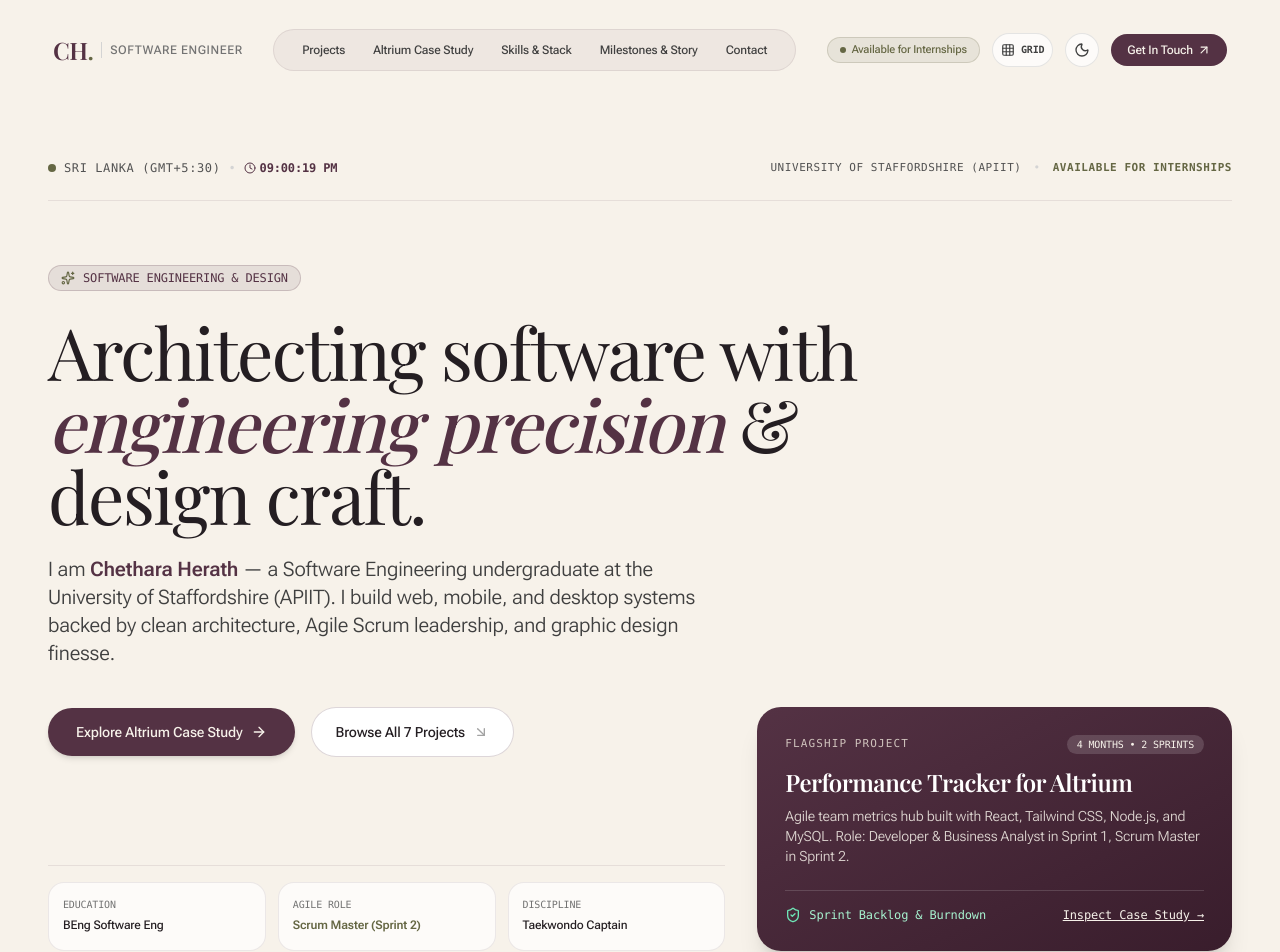
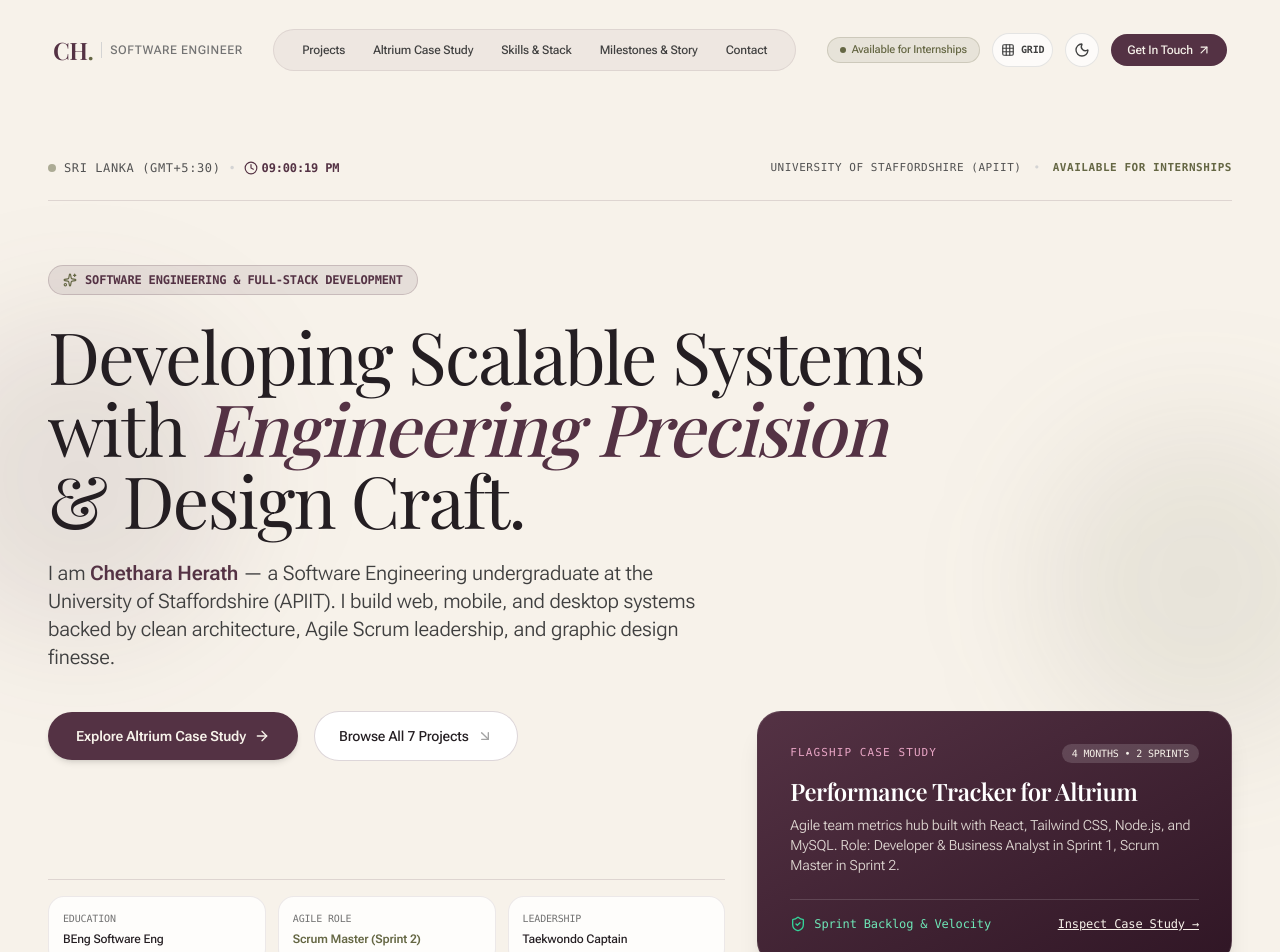
Before and after one commit to chetharaherath-creator/portfolio, a React (Vite) app: page / in a window 1280 px wide. Shown: the top 952 px of the page. Built offline with nearby package versions, Linux system fonts and the light colour scheme; a web font is replaced by a local one.

Commit message:
Fix dark mode contrast and background sync, upgrade hero headline to executive title casing with capital E

```diff
--- a/index.html
+++ b/index.html
@@ -11,7 +11,7 @@
     <link rel="preconnect" href="https://fonts.gstatic.com" crossorigin>
     <link href="https://fonts.googleapis.com/css2?family=Playfair+Display:ital,wght@0,400;0,500;0,600;0,700;1,400;1,600&family=Roboto+Flex:wght@300;400;500;600;700&family=Cormorant+Garamond:ital,wght@0,400;0,600;1,400&display=swap" rel="stylesheet">
   </head>
-  <body class="bg-[#F7F2EA] text-[#241E22] antialiased selection:bg-[#543244] selection:text-[#F7F2EA] overflow-x-hidden transition-colors duration-300">
+  <body class="bg-[#F7F2EA] dark:bg-[#121011] text-[#241E22] dark:text-[#F4EFEA] antialiased selection:bg-[#543244] selection:text-[#F7F2EA] overflow-x-hidden transition-colors duration-300">
     <div id="root"></div>
     <script type="module" src="/src/main.tsx"></script>
   </body>
--- a/src/App.tsx
+++ b/src/App.tsx
@@ -22,7 +22,7 @@ export function App() {
   }, [darkMode]);
 
   return (
-    <div className={`min-h-screen relative font-sans ${gridActive ? 'mobius-grid-active' : ''}`}>
+    <div className={`min-h-screen relative font-sans bg-[#F7F2EA] dark:bg-[#121011] text-[#241E22] dark:text-[#F4EFEA] transition-colors duration-300 ${gridActive ? 'mobius-grid-active' : ''}`}>
       {/* Möbius Alignment Grid Overlay (Ctrl+G) */}
       <GridOverlay visible={gridActive} onToggle={() => setGridActive(!gridActive)} />
 
--- a/src/components/AltriumDeepDive.tsx
+++ b/src/components/AltriumDeepDive.tsx
@@ -70,7 +70,7 @@ export const AltriumDeepDive: React.FC = () => {
                 className="grid grid-cols-1 lg:grid-cols-12 gap-8 items-stretch"
               >
                 {/* Sprint 2 Lead Card (7 cols) */}
-                <div className="lg:col-span-7 p-7 sm:p-8 rounded-3xl bg-white/80 dark:bg-[#201B1E] border border-[#543244]/15 dark:border-white/10 shadow-xs flex flex-col justify-between">
+                <div className="lg:col-span-7 p-7 sm:p-8 rounded-3xl bg-white/85 dark:bg-[#1D181B] border border-[#543244]/15 dark:border-white/10 shadow-xs flex flex-col justify-between">
                   <div>
                     <div className="flex items-center gap-2 mb-4">
                       <span className="px-3 py-1 rounded-full text-xs font-mono font-medium bg-[#656744]/15 text-[#656744] border border-[#656744]/25 uppercase">
@@ -190,7 +190,7 @@ export const AltriumDeepDive: React.FC = () => {
                 transition={{ duration: 0.2 }}
                 className="grid grid-cols-1 lg:grid-cols-12 gap-8 items-stretch"
               >
-                <div className="lg:col-span-7 p-7 sm:p-8 rounded-3xl bg-white/80 dark:bg-[#201B1E] border border-[#543244]/15 dark:border-white/10 shadow-xs flex flex-col justify-between">
+                <div className="lg:col-span-7 p-7 sm:p-8 rounded-3xl bg-white/85 dark:bg-[#1D181B] border border-[#543244]/15 dark:border-white/10 shadow-xs flex flex-col justify-between">
                   <div>
                     <div className="flex items-center gap-2 mb-4">
                       <span className="px-3 py-1 rounded-full text-xs font-mono font-medium bg-[#543244]/15 text-[#543244] dark:text-[#EFE7DB] border border-[#543244]/25 uppercase">
--- a/src/components/ContactSection.tsx
+++ b/src/components/ContactSection.tsx
@@ -91,7 +91,7 @@ export const ContactSection: React.FC = () => {
         <div className="grid grid-cols-1 lg:grid-cols-12 gap-10">
           {/* Contact Details (5 cols) */}
           <div className="lg:col-span-5 space-y-6">
-            <div className="p-6 sm:p-7 rounded-3xl bg-white/80 dark:bg-[#201B1E] border border-[#543244]/15 dark:border-white/10 shadow-xs space-y-4">
+            <div className="p-6 sm:p-7 rounded-3xl bg-white/85 dark:bg-[#1D181B] border border-[#543244]/15 dark:border-white/10 shadow-xs space-y-4">
               <h3 className="font-serif text-xl font-semibold text-[#543244] dark:text-[#EFE7DB]">
                 Direct Contacts
               </h3>
@@ -203,7 +203,7 @@ export const ContactSection: React.FC = () => {
           </div>
 
           {/* Form (7 cols) */}
-          <div className="lg:col-span-7 p-6 sm:p-8 rounded-3xl bg-white/80 dark:bg-[#201B1E] border border-[#543244]/15 dark:border-white/10 shadow-xs">
+          <div className="lg:col-span-7 p-6 sm:p-8 rounded-3xl bg-white/85 dark:bg-[#1D181B] border border-[#543244]/15 dark:border-white/10 shadow-xs">
             <h3 className="font-serif text-2xl font-semibold text-[#543244] dark:text-[#EFE7DB] mb-2">
               Send a Message
             </h3>
--- a/src/components/Hero.tsx
+++ b/src/components/Hero.tsx
@@ -1,6 +1,6 @@
 import React, { useState, useEffect } from 'react';
 import { motion } from 'framer-motion';
-import { ArrowDownRight, Sparkles, Terminal, ShieldCheck, Clock, ArrowRight } from 'lucide-react';
+import { ArrowDownRight, Sparkles, ShieldCheck, Clock, ArrowRight } from 'lucide-react';
 import { portfolioData } from '../data/portfolioData';
 
 export const Hero: React.FC = () => {
@@ -26,44 +26,44 @@ export const Hero: React.FC = () => {
 
   return (
     <section className="relative pt-32 pb-16 md:pt-40 md:pb-24 overflow-hidden">
-      {/* Subtle ambient gradients using Pantone Plum and Olive */}
-      <div className="absolute top-1/4 -left-20 w-80 h-80 rounded-full bg-[#543244]/8 dark:bg-[#543244]/20 blur-3xl pointer-events-none" />
-      <div className="absolute top-1/3 -right-20 w-80 h-80 rounded-full bg-[#656744]/8 dark:bg-[#656744]/20 blur-3xl pointer-events-none" />
+      {/* Ambient background glows */}
+      <div className="absolute top-1/4 -left-20 w-80 h-80 rounded-full bg-[#543244]/10 dark:bg-[#CE8CAE]/10 blur-3xl pointer-events-none" />
+      <div className="absolute top-1/3 -right-20 w-80 h-80 rounded-full bg-[#656744]/10 dark:bg-[#B5BC7E]/10 blur-3xl pointer-events-none" />
 
       <div className="max-w-7xl mx-auto px-6 md:px-12 relative z-10">
         {/* Top Status Bar */}
-        <div className="flex flex-wrap items-center justify-between gap-4 pb-6 border-b border-[#543244]/10 dark:border-white/10 text-xs font-mono text-neutral-600 dark:text-neutral-400">
+        <div className="flex flex-wrap items-center justify-between gap-4 pb-6 border-b border-[#543244]/15 dark:border-white/10 text-xs font-mono text-neutral-600 dark:text-neutral-400">
           <div className="flex items-center gap-2">
-            <span className="w-2 h-2 rounded-full bg-[#656744]" />
+            <span className="w-2 h-2 rounded-full bg-[#656744] dark:bg-[#B5BC7E] animate-pulse" />
             <span className="tracking-wider uppercase">Sri Lanka (GMT+5:30)</span>
             <span className="text-neutral-300 dark:text-neutral-700">•</span>
-            <div className="flex items-center gap-1 font-semibold text-[#543244] dark:text-[#EFE7DB]">
-              <Clock className="w-3 h-3" />
-              <span>{sriLankaTime || '19:40:00 PM'}</span>
+            <div className="flex items-center gap-1 font-semibold text-[#543244] dark:text-[#E8A5C5]">
+              <Clock className="w-3.5 h-3.5" />
+              <span>{sriLankaTime || '20:45:00 PM'}</span>
             </div>
           </div>
 
           <div className="flex items-center gap-3 tracking-wider uppercase text-[11px]">
             <span>University of Staffordshire (APIIT)</span>
             <span className="text-neutral-300 dark:text-neutral-700">•</span>
-            <span className="text-[#656744] font-semibold">Available for Internships</span>
+            <span className="text-[#656744] dark:text-[#B5BC7E] font-semibold">Available for Internships</span>
           </div>
         </div>
 
-        {/* Elegant Editorial Headline */}
+        {/* Executive Headline with Capital E in Engineering */}
         <div className="mt-12 md:mt-16 max-w-4xl">
           <motion.div
             initial={{ opacity: 0, y: 16 }}
             animate={{ opacity: 1, y: 0 }}
             transition={{ duration: 0.5 }}
           >
-            <div className="inline-flex items-center gap-2 px-3 py-1 rounded-full bg-[#543244]/10 dark:bg-[#543244]/25 text-[#543244] dark:text-[#EFE7DB] text-xs font-mono font-medium mb-6 border border-[#543244]/20">
-              <Sparkles className="w-3.5 h-3.5 text-[#656744]" />
-              <span>SOFTWARE ENGINEERING & DESIGN</span>
+            <div className="inline-flex items-center gap-2 px-3.5 py-1.5 rounded-full bg-[#543244]/10 dark:bg-[#CE8CAE]/20 text-[#543244] dark:text-[#E8A5C5] text-xs font-mono font-semibold mb-6 border border-[#543244]/20 dark:border-[#CE8CAE]/30">
+              <Sparkles className="w-3.5 h-3.5 text-[#656744] dark:text-[#B5BC7E]" />
+              <span>SOFTWARE ENGINEERING & FULL-STACK DEVELOPMENT</span>
             </div>
 
-            <h1 className="font-serif text-4xl sm:text-6xl lg:text-7xl font-normal tracking-tight leading-[1.12] text-[#241E22] dark:text-[#F7F2EA]">
-              Architecting software with <span className="italic font-medium text-[#543244] dark:text-[#D19BB8]">engineering precision</span> & design craft.
+            <h1 className="font-serif text-4xl sm:text-6xl lg:text-7xl font-normal tracking-tight leading-[1.12] text-[#241E22] dark:text-[#F4EFEA]">
+              Developing Scalable Systems with <span className="italic font-medium text-[#543244] dark:text-[#E8A5C5]">Engineering Precision</span> & Design Craft.
             </h1>
           </motion.div>
 
@@ -73,18 +73,18 @@ export const Hero: React.FC = () => {
             transition={{ duration: 0.5, delay: 0.1 }}
             className="mt-6 text-base sm:text-lg md:text-xl text-neutral-700 dark:text-neutral-300 font-sans leading-relaxed max-w-2xl font-light"
           >
-            I am <strong className="font-semibold text-[#543244] dark:text-[#F7F2EA]">Chethara Herath</strong> — a Software Engineering undergraduate at the University of Staffordshire (APIIT). I build web, mobile, and desktop systems backed by clean architecture, Agile Scrum leadership, and graphic design finesse.
+            I am <strong className="font-semibold text-[#543244] dark:text-[#F4EFEA]">Chethara Herath</strong> — a Software Engineering undergraduate at the University of Staffordshire (APIIT). I build web, mobile, and desktop systems backed by clean architecture, Agile Scrum leadership, and graphic design finesse.
           </motion.p>
         </div>
 
-        {/* Action Buttons & Featured Altrium Spotlight */}
+        {/* Action Controls & Altrium Case Study Spotlight */}
         <div className="mt-10 grid grid-cols-1 lg:grid-cols-12 gap-8 items-stretch">
-          {/* Left Buttons & Badges (7 cols) */}
+          {/* Left Controls & Badges (7 cols) */}
           <div className="lg:col-span-7 flex flex-col justify-between space-y-6">
             <div className="flex flex-wrap items-center gap-4">
               <a
                 href="#altrium"
-                className="group inline-flex items-center gap-2 px-7 py-3.5 rounded-full bg-[#543244] hover:bg-[#3C1F2F] text-[#F7F2EA] font-sans font-medium text-sm shadow-md transition-all duration-200"
+                className="group inline-flex items-center gap-2 px-7 py-3.5 rounded-full bg-[#543244] dark:bg-[#CE8CAE] text-[#F7F2EA] dark:text-[#1A1618] font-sans font-semibold text-sm shadow-md transition-all duration-200 hover:opacity-90"
               >
                 <span>Explore Altrium Case Study</span>
                 <ArrowRight className="w-4 h-4 transition-transform group-hover:translate-x-1" />
@@ -92,7 +92,7 @@ export const Hero: React.FC = () => {
 
               <a
                 href="#projects"
-                className="inline-flex items-center gap-2 px-6 py-3.5 rounded-full bg-white dark:bg-white/5 text-[#241E22] dark:text-[#F7F2EA] font-sans font-medium text-sm border border-[#543244]/20 dark:border-white/10 hover:border-[#543244] transition-all"
+                className="inline-flex items-center gap-2 px-6 py-3.5 rounded-full bg-white dark:bg-[#1D181B] text-[#241E22] dark:text-[#F4EFEA] font-sans font-medium text-sm border border-[#543244]/20 dark:border-white/10 hover:border-[#543244] dark:hover:border-[#CE8CAE] transition-all"
               >
                 <span>Browse All 7 Projects</span>
                 <ArrowDownRight className="w-4 h-4 text-neutral-400" />
@@ -100,30 +100,30 @@ export const Hero: React.FC = () => {
             </div>
 
             {/* Quick Credentials Strip */}
-            <div className="grid grid-cols-3 gap-3 pt-4 border-t border-[#543244]/10 dark:border-white/10">
-              <div className="p-3.5 rounded-2xl bg-white/70 dark:bg-white/[0.03] border border-[#543244]/10 dark:border-white/5">
+            <div className="grid grid-cols-3 gap-3 pt-4 border-t border-[#543244]/15 dark:border-white/10">
+              <div className="p-3.5 rounded-2xl bg-white/80 dark:bg-[#1D181B] border border-[#543244]/10 dark:border-white/10">
                 <span className="text-[10px] font-mono text-neutral-500 uppercase block">Education</span>
-                <span className="text-xs font-medium text-[#241E22] dark:text-[#F7F2EA]">BEng Software Eng</span>
+                <span className="text-xs font-medium text-[#241E22] dark:text-[#F4EFEA]">BEng Software Eng</span>
               </div>
-              <div className="p-3.5 rounded-2xl bg-white/70 dark:bg-white/[0.03] border border-[#543244]/10 dark:border-white/5">
+              <div className="p-3.5 rounded-2xl bg-white/80 dark:bg-[#1D181B] border border-[#543244]/10 dark:border-white/10">
                 <span className="text-[10px] font-mono text-neutral-500 uppercase block">Agile Role</span>
-                <span className="text-xs font-medium text-[#656744] font-semibold">Scrum Master (Sprint 2)</span>
+                <span className="text-xs font-semibold text-[#656744] dark:text-[#B5BC7E]">Scrum Master (Sprint 2)</span>
               </div>
-              <div className="p-3.5 rounded-2xl bg-white/70 dark:bg-white/[0.03] border border-[#543244]/10 dark:border-white/5">
-                <span className="text-[10px] font-mono text-neutral-500 uppercase block">Discipline</span>
-                <span className="text-xs font-medium text-[#241E22] dark:text-[#F7F2EA]">Taekwondo Captain</span>
+              <div className="p-3.5 rounded-2xl bg-white/80 dark:bg-[#1D181B] border border-[#543244]/10 dark:border-white/10">
+                <span className="text-[10px] font-mono text-neutral-500 uppercase block">Leadership</span>
+                <span className="text-xs font-medium text-[#241E22] dark:text-[#F4EFEA]">Taekwondo Captain</span>
               </div>
             </div>
           </div>
 
           {/* Right Spotlight Box (5 cols) */}
-          <div className="lg:col-span-5 bg-gradient-to-br from-[#543244] to-[#391D2C] text-[#F7F2EA] p-7 rounded-3xl shadow-xl flex flex-col justify-between">
+          <div className="lg:col-span-5 bg-gradient-to-br from-[#543244] to-[#301625] dark:from-[#251520] dark:to-[#170C14] text-[#F7F2EA] p-7 sm:p-8 rounded-3xl shadow-xl border border-white/10 flex flex-col justify-between">
             <div>
               <div className="flex items-center justify-between mb-3">
-                <span className="text-[11px] font-mono tracking-widest text-[#EFE7DB]/80 uppercase">
-                  Flagship Project
+                <span className="text-[11px] font-mono tracking-widest text-[#E8A5C5] uppercase">
+                  Flagship Case Study
                 </span>
-                <span className="text-[10px] font-mono bg-white/15 px-2.5 py-0.5 rounded-full uppercase">
+                <span className="text-[10px] font-mono bg-white/15 dark:bg-white/10 px-2.5 py-0.5 rounded-full uppercase">
                   4 Months • 2 Sprints
                 </span>
               </div>
@@ -132,21 +132,21 @@ export const Hero: React.FC = () => {
                 Performance Tracker for Altrium
               </h3>
 
-              <p className="text-xs sm:text-sm text-[#F7F2EA]/85 leading-relaxed font-light">
+              <p className="text-xs sm:text-sm text-[#F7F2EA]/85 dark:text-neutral-300 leading-relaxed font-light">
                 Agile team metrics hub built with React, Tailwind CSS, Node.js, and MySQL. Role: Developer & Business Analyst in Sprint 1, Scrum Master in Sprint 2.
               </p>
             </div>
 
             <div className="mt-6 pt-4 border-t border-white/15 flex items-center justify-between">
               <div className="flex items-center gap-2">
-                <ShieldCheck className="w-4 h-4 text-emerald-300" />
-                <span className="text-xs font-mono text-emerald-200">
-                  Sprint Backlog & Burndown
+                <ShieldCheck className="w-4 h-4 text-emerald-400" />
+                <span className="text-xs font-mono text-emerald-300">
+                  Sprint Backlog & Velocity
                 </span>
               </div>
               <a
                 href="#altrium"
-                className="text-xs font-mono underline hover:text-white transition-colors"
+                className="text-xs font-mono underline hover:text-[#E8A5C5] transition-colors"
               >
                 Inspect Case Study →
               </a>
@@ -155,16 +155,16 @@ export const Hero: React.FC = () => {
         </div>
 
         {/* Stats Row */}
-        <div className="mt-14 grid grid-cols-2 lg:grid-cols-4 gap-4 pt-10 border-t border-[#543244]/10 dark:border-white/10">
+        <div className="mt-14 grid grid-cols-2 lg:grid-cols-4 gap-4 pt-10 border-t border-[#543244]/15 dark:border-white/10">
           {portfolioData.stats.map((stat, i) => (
-            <div key={i} className="p-4 rounded-2xl bg-white/60 dark:bg-white/[0.02] border border-[#543244]/8 dark:border-white/5">
-              <div className="font-serif text-2xl sm:text-3xl font-semibold text-[#543244] dark:text-[#EFE7DB]">
+            <div key={i} className="p-4 rounded-2xl bg-white/70 dark:bg-[#1D181B] border border-[#543244]/10 dark:border-white/10">
+              <div className="font-serif text-2xl sm:text-3xl font-semibold text-[#543244] dark:text-[#E8A5C5]">
                 {stat.value}
               </div>
               <div className="text-xs font-semibold text-neutral-800 dark:text-neutral-200 mt-1 font-sans">
                 {stat.label}
               </div>
-              <div className="text-[11px] text-neutral-500 font-mono mt-0.5">
+              <div className="text-[11px] text-neutral-500 dark:text-neutral-400 font-mono mt-0.5">
                 {stat.detail}
               </div>
             </div>
--- a/src/components/Navbar.tsx
+++ b/src/components/Navbar.tsx
@@ -41,7 +41,7 @@ export const Navbar: React.FC<NavbarProps> = ({
         <div
           className={`mx-auto max-w-7xl flex items-center justify-between px-5 py-3 rounded-full transition-all duration-300 border ${
             scrolled
-              ? 'bg-[#F7F2EA]/90 dark:bg-[#1A1618]/90 backdrop-blur-md shadow-sm border-[#543244]/15 dark:border-white/10'
+              ? 'bg-[#F7F2EA]/90 dark:bg-[#1A1618]/95 backdrop-blur-md shadow-sm border-[#543244]/15 dark:border-white/10'
               : 'bg-transparent border-transparent'
           }`}
         >
--- a/src/components/ProjectsSection.tsx
+++ b/src/components/ProjectsSection.tsx
@@ -61,7 +61,7 @@ export const ProjectsSection: React.FC = () => {
               transition={{ duration: 0.25, delay: index * 0.04 }}
               whileHover={{ y: -4, transition: { duration: 0.2 } }}
               onClick={() => setSelectedProject(project)}
-              className="cursor-pointer group flex flex-col justify-between rounded-3xl p-6 sm:p-7 bg-white/85 dark:bg-[#201B1E] border border-[#543244]/15 dark:border-white/10 shadow-xs hover:shadow-md hover:border-[#543244]/40 transition-all relative overflow-hidden"
+              className="cursor-pointer group flex flex-col justify-between rounded-3xl p-6 sm:p-7 bg-white/85 dark:bg-[#1D181B] border border-[#543244]/15 dark:border-white/10 shadow-xs hover:shadow-md hover:border-[#543244]/40 dark:hover:border-[#CE8CAE]/40 transition-all relative overflow-hidden"
             >
               {/* Subtle top accent */}
               <div
@@ -128,7 +128,7 @@ export const ProjectsSection: React.FC = () => {
                 animate={{ opacity: 1, scale: 1 }}
                 exit={{ opacity: 0, scale: 0.96 }}
                 transition={{ duration: 0.2 }}
-                className="relative w-full max-w-2xl bg-[#F7F2EA] dark:bg-[#201B1E] rounded-3xl p-6 sm:p-8 shadow-2xl border border-[#543244]/20 dark:border-white/15 my-8 max-h-[90vh] overflow-y-auto"
+                className="relative w-full max-w-2xl bg-[#F7F2EA] dark:bg-[#1D181B] rounded-3xl p-6 sm:p-8 shadow-2xl border border-[#543244]/20 dark:border-white/15 my-8 max-h-[90vh] overflow-y-auto"
               >
                 <button
                   onClick={() => setSelectedProject(null)}
--- a/src/components/SkillsMarquee.tsx
+++ b/src/components/SkillsMarquee.tsx
@@ -113,7 +113,7 @@ export const SkillsMarquee: React.FC = () => {
           </div>
 
           {/* Active Category Skills Grid (8 cols) */}
-          <div className="lg:col-span-8 p-6 sm:p-8 rounded-3xl bg-white/80 dark:bg-[#201B1E] border border-[#543244]/15 dark:border-white/10 shadow-xs">
+          <div className="lg:col-span-8 p-6 sm:p-8 rounded-3xl bg-white/85 dark:bg-[#1D181B] border border-[#543244]/15 dark:border-white/10 shadow-xs">
             <div className="flex items-center justify-between pb-4 border-b border-neutral-100 dark:border-neutral-800 mb-6">
               <h3 className="font-serif text-2xl font-semibold text-[#543244] dark:text-[#F7F2EA]">
                 {portfolioData.skills[activeCategory].title}
--- a/src/components/StoryAndLeadership.tsx
+++ b/src/components/StoryAndLeadership.tsx
@@ -61,7 +61,7 @@ export const StoryAndLeadership: React.FC = () => {
           {/* Right Column: Credentials & Leadership (5 cols) */}
           <div className="lg:col-span-5 space-y-7">
             {/* Certifications Card */}
-            <div className="p-6 sm:p-7 rounded-3xl bg-white/80 dark:bg-[#201B1E] border border-[#543244]/15 dark:border-white/10 shadow-xs">
+            <div className="p-6 sm:p-7 rounded-3xl bg-white/85 dark:bg-[#1D181B] border border-[#543244]/15 dark:border-white/10 shadow-xs">
               <h3 className="font-serif text-xl font-semibold text-[#543244] dark:text-[#EFE7DB] mb-4 flex items-center gap-2">
                 <Award className="w-5 h-5 text-[#656744]" />
                 <span>Verified Credentials</span>
--- a/src/index.css
+++ b/src/index.css
@@ -5,7 +5,7 @@
 @layer base {
   :root {
     --color-bg: #F7F2EA;
-    --color-text: #262024;
+    --color-text: #241E22;
     --color-plum: #543244;
     --color-olive: #656744;
     --color-alabaster: #F7F2EA;
@@ -13,12 +13,12 @@
   }
 
   .dark {
-    --color-bg: #1A1618;
-    --color-text: #F7F2EA;
-    --color-plum: #B87C9E;
-    --color-olive: #9EA272;
-    --color-alabaster: #262024;
-    --grid-line-color: rgba(247, 242, 234, 0.08);
+    --color-bg: #121011;
+    --color-text: #F4EFEA;
+    --color-plum: #CE8CAE;
+    --color-olive: #B5BC7E;
+    --color-alabaster: #1D181B;
+    --grid-line-color: rgba(247, 242, 234, 0.07);
   }
 
   body {
@@ -26,6 +26,12 @@
     color: var(--color-text);
     font-family: "Roboto Flex", system-ui, sans-serif;
     letter-spacing: -0.01em;
+    transition: background-color 0.3s ease, color 0.3s ease;
+  }
+
+  html.dark body {
+    background-color: #121011;
+    color: #F4EFEA;
   }
 
   h1, h2, h3, h4 {
@@ -52,6 +58,9 @@
   background: #54324444;
   border-radius: 9999px;
 }
+.dark ::-webkit-scrollbar-thumb {
+  background: #CE8CAE44;
+}
 ::-webkit-scrollbar-thumb:hover {
   background: #54324488;
 }
```
